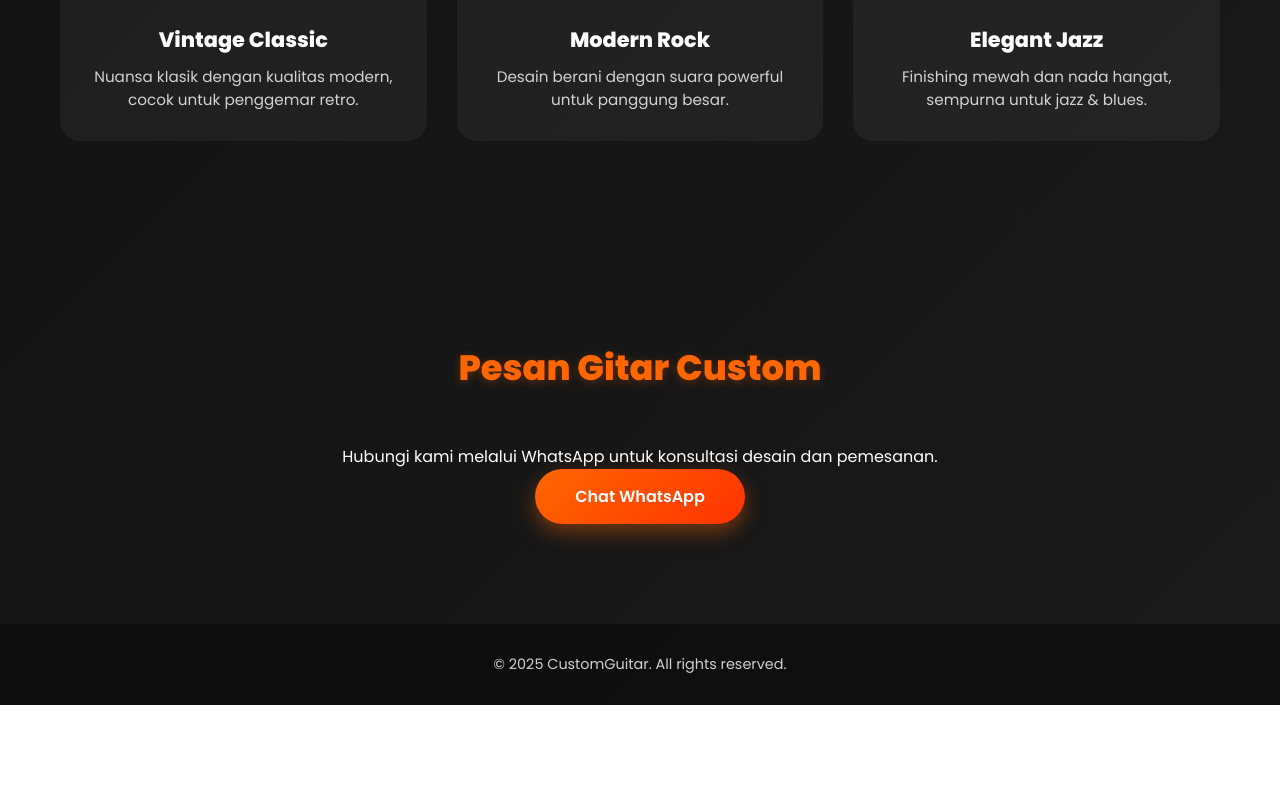
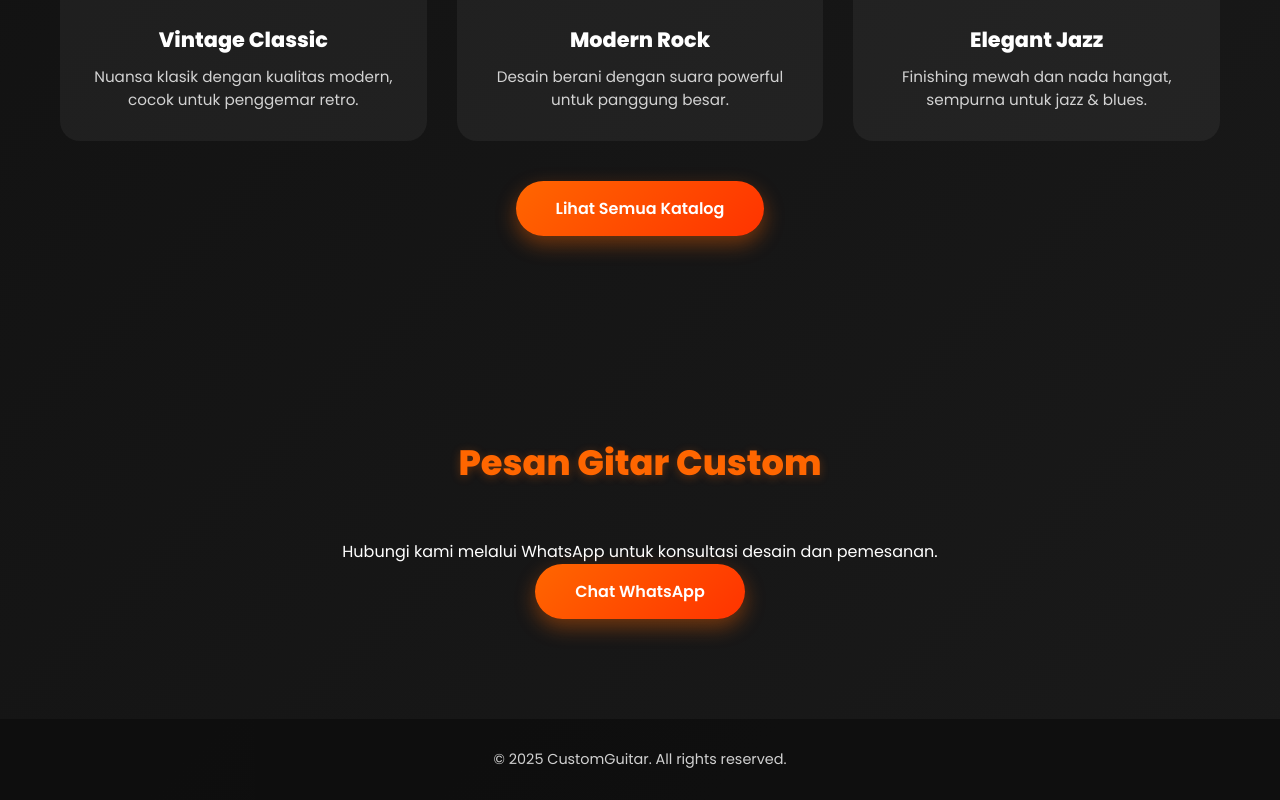
Before and after one commit to Muzsa/Gitar-Custom, a plain HTML site: page index.html in a window 1280 px wide. Shown: the part 1619-2419 px from the top of the page. Before the commit the page ends 2324 px from the top, so only its background shows below. Drawn offline with Linux system fonts and the light colour scheme.

Commit message:
Update index.html

```diff
--- a/index.html
+++ b/index.html
@@ -48,7 +48,15 @@
       <p>Finishing mewah dan nada hangat, sempurna untuk jazz & blues.</p>
     </div>
   </div>
+
+  <!-- Tombol baru -->
+  <div style="margin-top:40px;">
+    <a href="katalog.html">
+      <button class="btn">Lihat Semua Katalog</button>
+    </a>
+  </div>
 </section>
+
 
   <section id="order" class="section hidden">
     <h3>Pesan Gitar Custom</h3>
```
Lines whose indentation alone changed are shown as unchanged.
